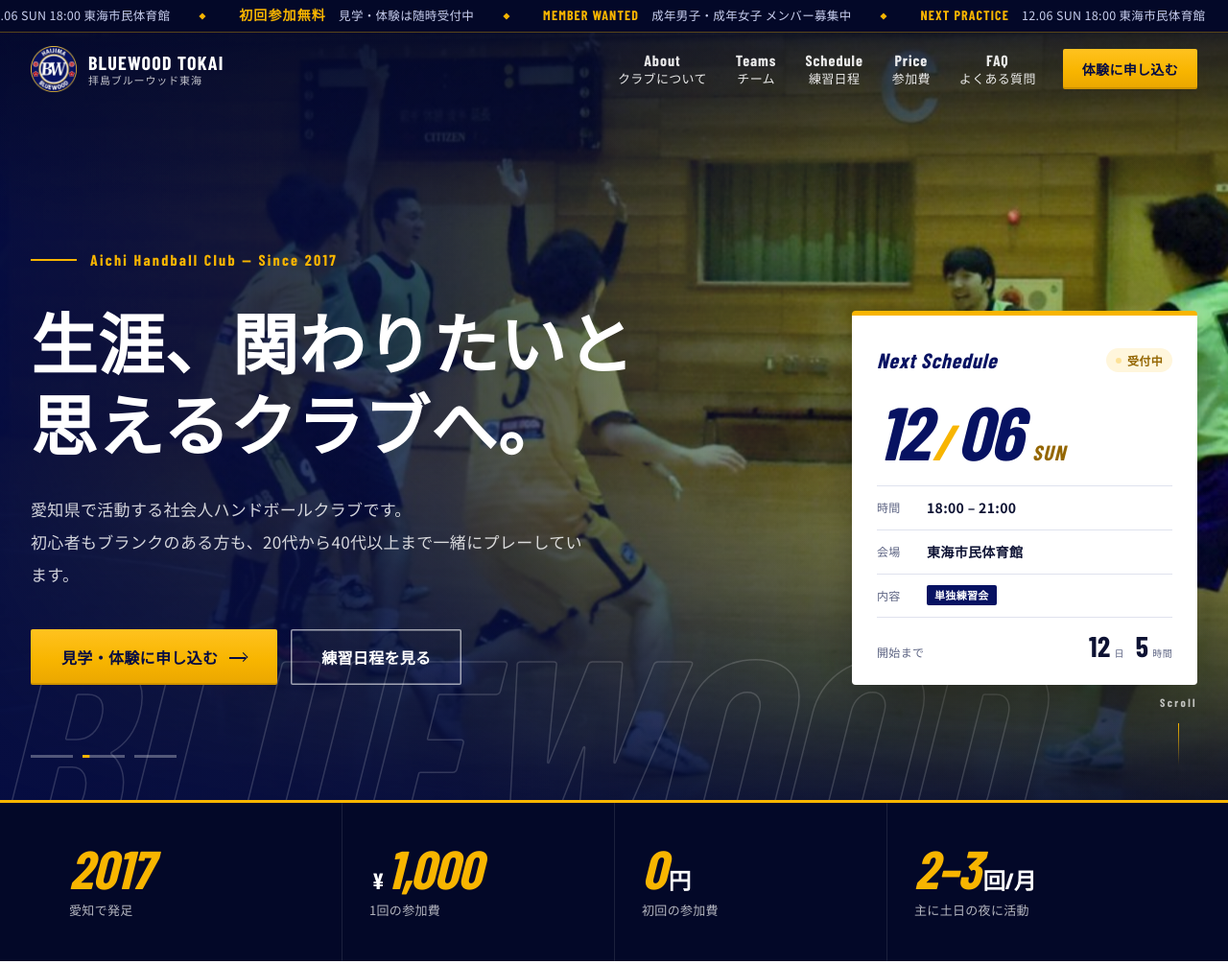
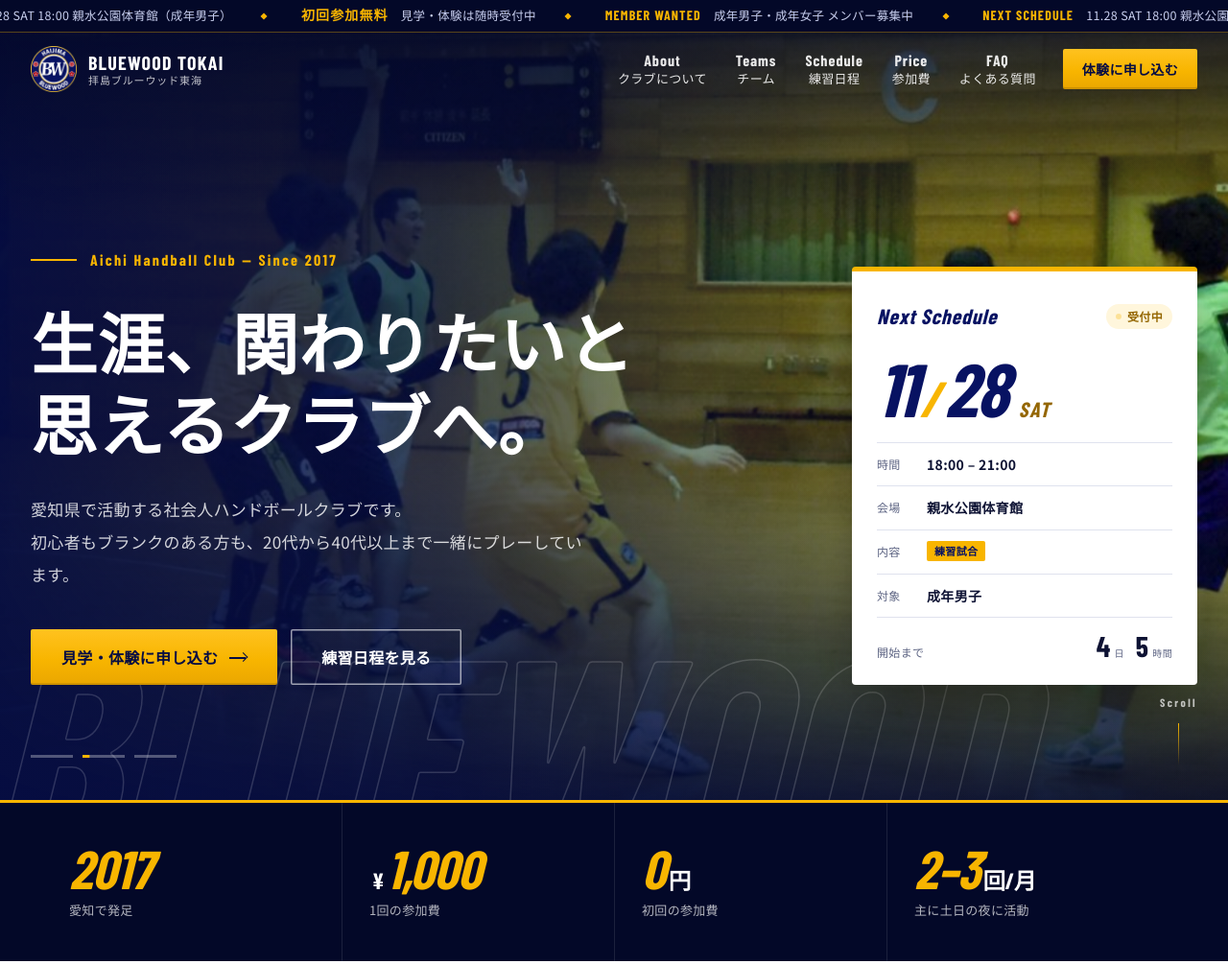
Before and after one commit to bw-tokai/homepage, a plain HTML site: page index.html in a window 1280 px wide. Shown: the top 1005 px of the page at 96% size. Drawn offline with nearby package versions, Linux system fonts and the light colour scheme; a web font is replaced by a local one.

Commit message:
練習日程を実際の予定に差し替え、対象（成年男子・成年女子）を表示
11/28〜12/20の予定（いずれも成年男子）を登録。終日の予定(allDay)と対象(team)に対応し、
申込フォームでは選んだチームの日程だけを候補に出す。

Co-Authored-By: Claude Opus 5.5 <noreply@anthropic.com>
Claude-Session: https://claude.ai/code/session_01HDAVqsFYNHeX1PJHiwujEh

```diff
--- a/assets/css/style.css
+++ b/assets/css/style.css
@@ -74,6 +74,7 @@ a:hover .arw,button:hover .arw{transform:translateX(4px)}
 .ticker span{padding:0 36px;white-space:nowrap;position:relative}
 .ticker span::after{content:"";position:absolute;right:0;top:50%;width:5px;height:5px;background:var(--gold);transform:translateY(-50%) rotate(45deg)}
 .ticker b{font-family:var(--en);font-weight:700;font-size:14px;letter-spacing:.08em;color:var(--gold);margin-right:10px}
+.ticker em{font-style:normal}
 @keyframes tick{to{transform:translateX(-50%)}}
 
 /* ---------- header ---------- */
@@ -308,6 +309,9 @@ button.cal__d{border:0;padding:0;font:inherit;font-family:var(--en);font-size:17
 .ev.t-event{border-left-color:var(--navy);border-left-style:double;border-left-width:6px}
 .tchip{display:inline-block;font-size:11px;font-weight:700;line-height:1;padding:5px 8px;border-radius:2px;background:var(--tc);color:var(--tt);box-shadow:inset 0 0 0 1.5px var(--tr,transparent);margin-right:8px;vertical-align:2px}
 .ev__info .tchip{margin-bottom:8px}
+.teamchip{display:inline-block;font-size:11px;font-weight:700;line-height:1;padding:4px 8px;border-radius:99px;border:1px solid currentColor;margin:0 8px 8px 0;vertical-align:2px}
+.team-men{color:var(--navy)}.team-women{color:#b3245a}.team-all{color:var(--mute)}
+.matchcard__meta .tchip{margin-right:6px}
 .ev__info .tchip+p{margin-top:0}
 .ev.is-focus{box-shadow:0 0 0 2px var(--blue)}
 .ev__date{font-family:var(--en);font-weight:800;font-style:italic;color:var(--navy);line-height:1}
--- a/assets/js/main.js
+++ b/assets/js/main.js
@@ -6,14 +6,14 @@
      "game"  = 試合・大会   "event" = イベント
    title は省略できます（省略すると種類名が表示されます）。 */
 const SCHEDULE = [
-  { date: "2026-12-06", start: "18:00", end: "21:00", venue: "東海市民体育館", type: "solo" },
-  { date: "2026-12-13", start: "13:00", end: "16:00", venue: "緑スポーツセンター", type: "joint", title: "他クラブとの合同練習会" },
-  { date: "2026-12-19", start: "13:00", end: "16:00", venue: "アスカム", type: "match" },
-  { date: "2026-12-27", start: "18:00", end: "21:00", venue: "東海市民体育館", type: "event", title: "練習納め・忘年会" },
-  { date: "2027-01-10", start: "18:00", end: "21:00", venue: "東海市民体育館", type: "solo" },
-  { date: "2027-01-24", start: "09:00", end: "17:00", venue: "会場未定", type: "game", title: "大会（詳細は後日お知らせ）" },
-  { date: "2027-01-31", start: "13:00", end: "16:00", venue: "緑スポーツセンター", type: "joint" },
+  { date: "2026-11-28", start: "18:00", end: "21:00", venue: "親水公園体育館", type: "match", team: "men" },
+  { date: "2026-12-05", start: "17:30", end: "21:00", venue: "知多メディアス体育館", type: "match", team: "men", title: "名南北陵との練習試合" },
+  { date: "2026-12-12", start: "17:30", end: "21:00", venue: "知多メディアス体育館", type: "match", team: "men", title: "名南北陵との練習試合" },
+  { date: "2026-12-19", allDay: true, venue: "であいドーム（岐阜）", type: "game", team: "men", title: "東海マスターズ（1日目）" },
+  { date: "2026-12-20", allDay: true, venue: "であいドーム（岐阜）", type: "game", team: "men", title: "東海マスターズ（2日目）" },
 ];
+/* 終日の予定は start / end の代わりに allDay: true を書きます。
+   team は対象: "men" = 成年男子, "women" = 成年女子, "all" = 男女合同 */
 
 /* 種類ごとの表示名（色は style.css の .t-solo などで指定） */
 const TYPES = {
@@ -25,6 +25,11 @@ const TYPES = {
 };
 const typeLabel = (e) => (TYPES[e.type] || TYPES.solo).label;
 const titleOf = (e) => e.title || typeLabel(e);
+const TEAMS = { men: "成年男子", women: "成年女子", all: "男女合同" };
+const teamLabel = (e) => TEAMS[e.team || "all"];
+const startOf = (e) => (e.allDay ? "00:00" : e.start);
+const endOf = (e) => (e.allDay ? "23:59" : e.end);
+const timeText = (e, sep = "〜") => (e.allDay ? "終日" : `${e.start}${sep}${e.end}`);
 /* 見学・体験の申し込みを受け付ける種類（試合・大会とイベントは対象外） */
 const OPEN_TYPES = ["solo", "joint", "match"];
 const isOpen = (e) => OPEN_TYPES.includes(e.type);
@@ -82,18 +87,22 @@ addEventListener("keydown", (e) => { if (e.key === "Escape" && !drawer.hidden) s
 /* ---------- next practice card + countdown ---------- */
 (() => {
   const now = new Date();
-  const next = SCHEDULE.find((e) => new Date(`${e.date}T${e.end}:00+09:00`) > now) || SCHEDULE[SCHEDULE.length - 1];
+  const next = SCHEDULE.find((e) => new Date(`${e.date}T${endOf(e)}:00+09:00`) > now) || SCHEDULE[SCHEDULE.length - 1];
   const d = parse(next.date);
   const card = $(".matchcard");
   $(".mm", card).textContent = String(d.getMonth() + 1).padStart(2, "0");
   $(".dd", card).textContent = String(d.getDate()).padStart(2, "0");
   $(".dw", card).textContent = DOW_EN[d.getDay()];
   const meta = $$(".matchcard__meta dd", card);
-  meta[0].textContent = `${next.start} – ${next.end}`;
+  meta[0].textContent = timeText(next, " – ");
   meta[1].textContent = next.venue;
   meta[2].innerHTML = `<span class="tchip t-${next.type}">${typeLabel(next)}</span>${next.title ? ` ${next.title}` : ""}`;
+  meta[3].textContent = teamLabel(next);
+  $$("[data-next-text]").forEach((el) => {
+    el.textContent = `${String(d.getMonth() + 1).padStart(2, "0")}.${String(d.getDate()).padStart(2, "0")} ${DOW_EN[d.getDay()]} ${next.allDay ? "" : next.start + " "}${next.venue}（${teamLabel(next)}）`;
+  });
   const box = $(".matchcard__count", card);
-  const target = new Date(`${next.date}T${next.start}:00+09:00`);
+  const target = new Date(`${next.date}T${startOf(next)}:00+09:00`);
   const tick = () => {
     const ms = Math.max(0, target - new Date());
     $("[data-d]", box).textContent = Math.floor(ms / 864e5);
@@ -131,7 +140,7 @@ addEventListener("keydown", (e) => { if (e.key === "Escape" && !drawer.hidden) s
       const d = parse(e.date);
       return `<li class="ev t-${e.type}" id="ev-${e.date}">
         <div class="ev__date"><b>${d.getMonth() + 1}/${d.getDate()}</b><span>${DOW_EN[d.getDay()]}</span></div>
-        <div class="ev__info"><span class="tchip t-${e.type}">${typeLabel(e)}</span>${e.title ? `<b>${e.title}</b>` : ""}<p><span>${e.start}〜${e.end}</span><span>${e.venue}</span></p></div>
+        <div class="ev__info"><span class="tchip t-${e.type}">${typeLabel(e)}</span><span class="teamchip team-${e.team || "all"}">${teamLabel(e)}</span>${e.title ? `<b>${e.title}</b>` : ""}<p><span>${timeText(e)}</span><span>${e.venue}</span></p></div>
         ${isOpen(e) ? `<a class="ev__go" href="#join" data-date="${e.date}">この日に申し込む</a>` : `<span class="ev__st">メンバーのみ</span>`}
       </li>`;
     }).join("");
@@ -154,7 +163,7 @@ addEventListener("keydown", (e) => { if (e.key === "Escape" && !drawer.hidden) s
       const out = d.getMonth() !== m - 1;
       const cls = ["cal__d", out && "is-out", ev && !out && `is-ev t-${ev.type}`].filter(Boolean).join(" ");
       html += ev && !out
-        ? `<button class="${cls}" data-k="${k}" aria-label="${m}月${d.getDate()}日 ${typeLabel(ev)} ${titleOf(ev)} ${ev.start}から ${ev.venue}">${d.getDate()}</button>`
+        ? `<button class="${cls}" data-k="${k}" aria-label="${m}月${d.getDate()}日 ${typeLabel(ev)} ${titleOf(ev)} ${teamLabel(ev)} ${ev.allDay ? "終日" : ev.start + "から"} ${ev.venue}">${d.getDate()}</button>`
         : `<div class="${cls}">${d.getDate()}</div>`;
     }
     grid.innerHTML = html;
@@ -182,7 +191,8 @@ addEventListener("keydown", (e) => { if (e.key === "Escape" && !drawer.hidden) s
     const d = parse(e.date);
     const o = document.createElement("option");
     o.value = e.date;
-    o.textContent = `${d.getMonth() + 1}/${d.getDate()}（${DOW_JA[d.getDay()]}）${e.start}〜 ${typeLabel(e)}・${e.venue}`;
+    o.dataset.team = e.team || "all";
+    o.textContent = `${d.getMonth() + 1}/${d.getDate()}（${DOW_JA[d.getDay()]}）${e.allDay ? "終日" : e.start + "〜"} ${typeLabel(e)}【${teamLabel(e)}】${e.venue}`;
     sel.appendChild(o);
   });
 })();
@@ -204,6 +214,28 @@ $$("[data-team]").forEach((a) => a.addEventListener("click", () => {
   const r = $(`input[name=team][value="${a.dataset.team}"]`); if (r) r.checked = true;
 }));
 
+/* ---------- form: chosen team filters date options ---------- */
+(() => {
+  const sel = $("[data-date-select]");
+  const team = { "成年男子": "men", "成年女子": "women" };
+  const apply = () => {
+    const r = $("input[name=team]:checked");
+    const t = r ? team[r.value] : null;
+    [...sel.options].forEach((o) => {
+      if (!o.value) return;
+      const ok = !t || o.dataset.team === "all" || o.dataset.team === t;
+      o.hidden = !ok; o.disabled = !ok;
+      if (!ok && o.selected) sel.value = "";
+    });
+    const none = ![...sel.options].some((o) => o.value && !o.hidden);
+    sel.dataset.none = none ? "1" : "";
+    sel.options[0].textContent = none ? "現在受付中の日程はありません（メッセージ欄でご相談ください）" : "日程を選んでください";
+  };
+  $$("input[name=team]").forEach((r) => r.addEventListener("change", apply));
+  $$("[data-team]").forEach((a) => a.addEventListener("click", apply));
+  apply();
+})();
+
 /* ---------- multi-step form ---------- */
 (() => {
   const form = $("#form");
@@ -219,8 +251,9 @@ $$("[data-team]").forEach((a) => a.addEventListener("click", () => {
     if (n === 1) {
       const team = $("input[name=team]:checked", form);
       const date = $("#f-date");
-      date.classList.toggle("is-invalid", !date.value);
-      ok = !!team && !!date.value;
+      const needDate = date.dataset.none !== "1";
+      date.classList.toggle("is-invalid", needDate && !date.value);
+      ok = !!team && (!needDate || !!date.value);
     }
     if (n === 2) {
       const name = $("#f-name"), mail = $("#f-mail");
--- a/index.html
+++ b/index.html
@@ -22,10 +22,10 @@
 <!-- ticker -->
 <div class="ticker" aria-label="お知らせ">
   <div class="ticker__track">
-    <span><b>NEXT PRACTICE</b> 12.06 SUN 18:00 東海市民体育館</span>
+    <span><b>NEXT SCHEDULE</b> <em data-next-text>11.28 SAT 18:00 親水公園体育館（成年男子）</em></span>
     <span><b>初回参加無料</b> 見学・体験は随時受付中</span>
     <span><b>MEMBER WANTED</b> 成年男子・成年女子 メンバー募集中</span>
-    <span><b>NEXT PRACTICE</b> 12.06 SUN 18:00 東海市民体育館</span>
+    <span><b>NEXT SCHEDULE</b> <em data-next-text>11.28 SAT 18:00 親水公園体育館（成年男子）</em></span>
     <span><b>初回参加無料</b> 見学・体験は随時受付中</span>
     <span><b>MEMBER WANTED</b> 成年男子・成年女子 メンバー募集中</span>
   </div>
@@ -92,14 +92,15 @@
       <span class="chip chip--live">受付中</span>
     </div>
     <div class="matchcard__date">
-      <span class="mm">12</span><span class="sl">/</span><span class="dd">06</span><span class="dw">SUN</span>
+      <span class="mm">11</span><span class="sl">/</span><span class="dd">28</span><span class="dw">SAT</span>
     </div>
     <dl class="matchcard__meta">
       <div><dt>時間</dt><dd>18:00 – 21:00</dd></div>
-      <div><dt>会場</dt><dd>東海市民体育館</dd></div>
-      <div><dt>内容</dt><dd>単独練習会</dd></div>
+      <div><dt>会場</dt><dd>親水公園体育館</dd></div>
+      <div><dt>内容</dt><dd>練習試合</dd></div>
+      <div><dt>対象</dt><dd>成年男子</dd></div>
     </dl>
-    <div class="matchcard__count" data-countdown="2026-12-06T18:00:00+09:00">
+    <div class="matchcard__count" data-countdown="2026-11-28T18:00:00+09:00">
       <span>開始まで</span><b data-d>--</b><small>日</small><b data-h>--</b><small>時間</small>
     </div>
   </aside>
```
Also changed, not shown: 1 other file.
